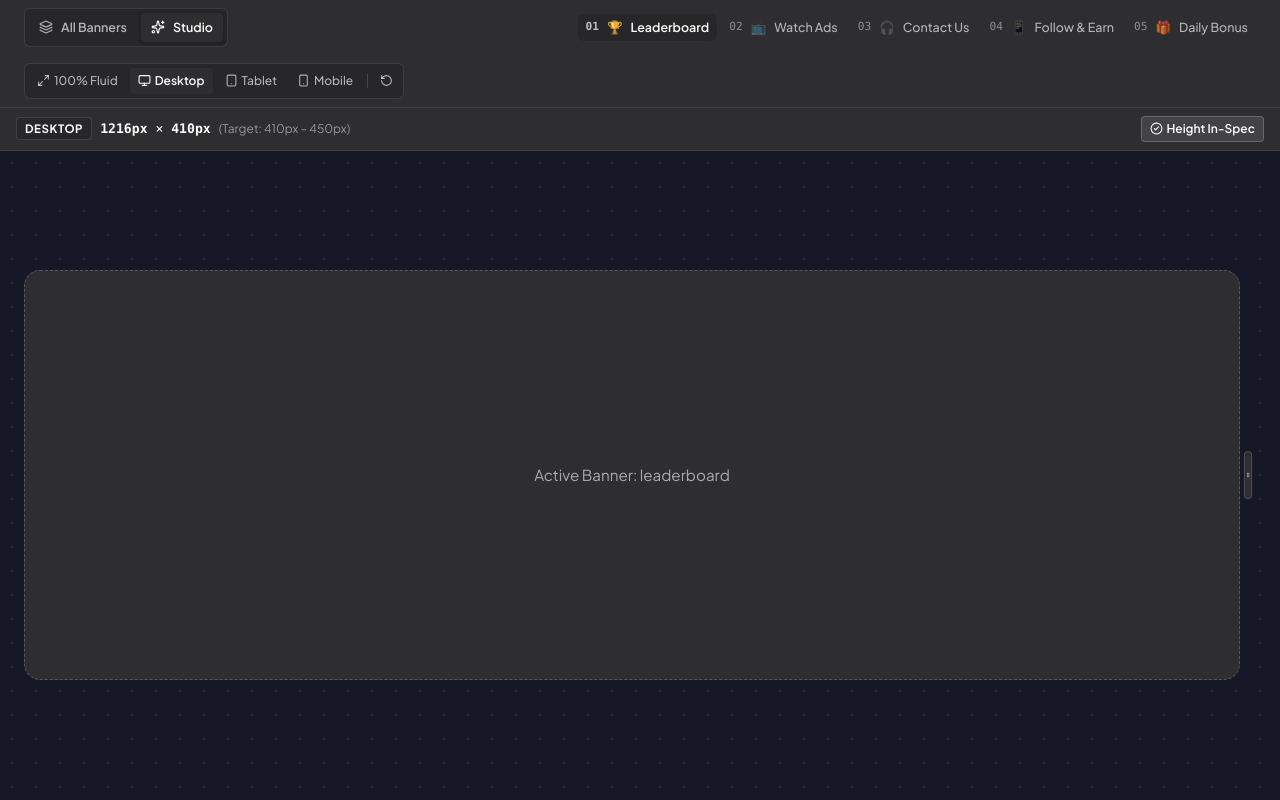
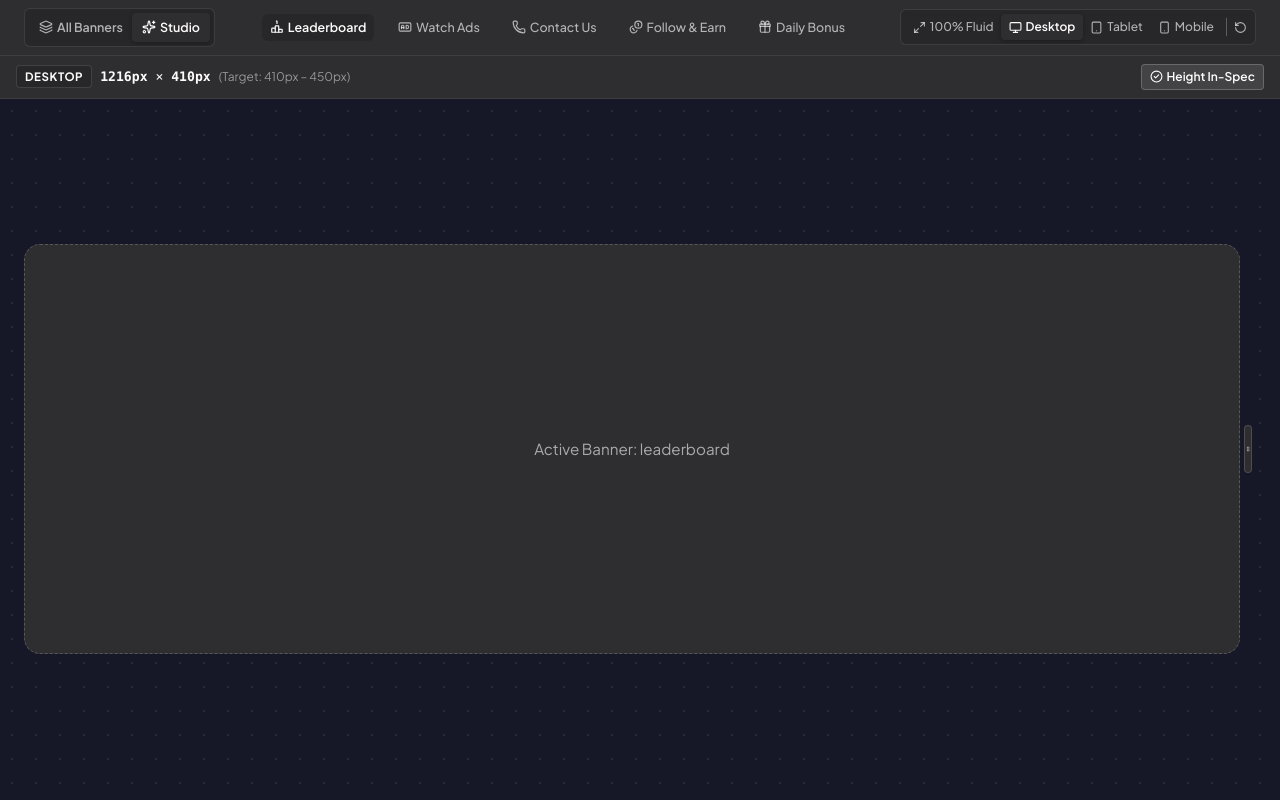
Before and after one commit to tanay-787/veloop-banners, a React (Vite) app: page / in a window 1280 px wide. Both pictures are taken after a click on the button "Studio". Built offline with nearby package versions, Linux system fonts and the light colour scheme.

Commit message:
refactor(header): upgrade studio header controls with bootstrap components and lucide icons

```diff
--- a/src/components/studio/header/StudioHeader.module.css
+++ b/src/components/studio/header/StudioHeader.module.css
@@ -15,7 +15,7 @@
   font-size: 0.78rem;
   padding: 5px 10px;
   cursor: pointer;
-  transition: all 0.15s ease;
+  transition: color 0.15s ease;
 }
 
 .modeBtn:hover {
@@ -23,8 +23,8 @@
 }
 
 .modeBtnActive {
-  background-color: var(--color-card-surface);
-  color: var(--color-white);
+  background-color: var(--color-card-surface) !important;
+  color: var(--color-white) !important;
   box-shadow: 0 1px 4px rgba(0, 0, 0, 0.3);
 }
 
@@ -45,9 +45,9 @@
 }
 
 .tabBtnActive {
-  background-color: var(--color-neutral-soft);
-  border-color: rgba(254, 253, 252, 0.15);
-  color: var(--color-white);
+  background-color: var(--color-neutral-soft) !important;
+  border-color: rgba(254, 253, 252, 0.15) !important;
+  color: var(--color-white) !important;
   font-weight: 600;
 }
 
@@ -68,7 +68,7 @@
   font-weight: 500;
   padding: 4px 8px;
   cursor: pointer;
-  transition: all 0.15s ease;
+  transition: color 0.15s ease;
 }
 
 .viewportBtn:hover {
@@ -76,16 +76,10 @@
 }
 
 .viewportBtnActive {
-  background-color: var(--color-card-surface);
-  color: var(--color-white);
+  background-color: var(--color-card-surface) !important;
+  color: var(--color-white) !important;
   font-weight: 600;
-}
-
-.divider {
-  width: 1px;
-  height: 14px;
-  background-color: rgba(254, 253, 252, 0.15);
-  margin: 0 2px;
+  box-shadow: 0 1px 4px rgba(0, 0, 0, 0.3);
 }
 
 .iconBtn {
@@ -93,7 +87,7 @@
   color: rgba(254, 253, 252, 0.65);
   padding: 4px 6px;
   cursor: pointer;
-  transition: all 0.15s ease;
+  transition: color 0.15s ease;
 }
 
 .iconBtn:hover {
--- a/src/components/studio/header/StudioHeader.tsx
+++ b/src/components/studio/header/StudioHeader.tsx
@@ -7,6 +7,12 @@ import {
   Sparkles,
   Maximize2,
   RotateCcw,
+  Gift,
+  type LucideIcon,
+  Ad,
+  Podium,
+  Phone,
+  Coins,
 } from 'lucide-react'
 import styles from './StudioHeader.module.css'
 
@@ -23,12 +29,12 @@ interface StudioHeaderProps {
   onResetView?: () => void
 }
 
-const BANNERS: { id: BannerId; label: string; number: string; icon: string }[] = [
-  { id: 'leaderboard', label: 'Leaderboard', number: '01', icon: '🏆' },
-  { id: 'watch-ads', label: 'Watch Ads', number: '02', icon: '📺' },
-  { id: 'contact-us', label: 'Contact Us', number: '03', icon: '🎧' },
-  { id: 'follow-earn', label: 'Follow & Earn', number: '04', icon: '📱' },
-  { id: 'daily-bonus', label: 'Daily Bonus', number: '05', icon: '🎁' },
+const BANNERS: { id: BannerId; label: string; number: string; icon: LucideIcon }[] = [
+  { id: 'leaderboard', label: 'Leaderboard', number: '01', icon: Podium },
+  { id: 'watch-ads', label: 'Watch Ads', number: '02', icon: Ad },
+  { id: 'contact-us', label: 'Contact Us', number: '03', icon: Phone },
+  { id: 'follow-earn', label: 'Follow & Earn', number: '04', icon: Coins},
+  { id: 'daily-bonus', label: 'Daily Bonus', number: '05', icon: Gift },
 ]
 
 export const StudioHeader: React.FC<StudioHeaderProps> = ({
@@ -44,11 +50,11 @@ export const StudioHeader: React.FC<StudioHeaderProps> = ({
     <header className={`sticky-top w-100 ${styles.header}`}>
       <div className="container-fluid px-3 px-md-4">
         <div className="d-flex flex-wrap align-items-center justify-content-between gap-3 py-2">
-          {/* Left: View Mode Switcher */}
-          <div className={`d-flex align-items-center gap-1 p-1 rounded-2 ${styles.modeToggleGroup}`}>
+          {/* Left: View Mode Switcher (Bootstrap btn-group) */}
+          <div className={`btn-group btn-group-sm p-1 rounded-2 ${styles.modeToggleGroup}`} role="group" aria-label="View Mode">
             <button
               type="button"
-              className={`d-flex align-items-center gap-2 border-0 fw-semibold rounded-1 ${styles.modeBtn} ${viewMode === 'feed' ? styles.modeBtnActive : ''}`}
+              className={`btn d-flex align-items-center gap-1 border-0 fw-semibold rounded-1 ${styles.modeBtn} ${viewMode === 'feed' ? styles.modeBtnActive : ''}`}
               onClick={() => onViewModeChange('feed')}
             >
               <Layers size={14} />
@@ -56,7 +62,7 @@ export const StudioHeader: React.FC<StudioHeaderProps> = ({
             </button>
             <button
               type="button"
-              className={`d-flex align-items-center gap-2 border-0 fw-semibold rounded-1 ${styles.modeBtn} ${viewMode === 'studio' ? styles.modeBtnActive : ''}`}
+              className={`btn d-flex align-items-center gap-1 border-0 fw-semibold rounded-1 ${styles.modeBtn} ${viewMode === 'studio' ? styles.modeBtnActive : ''}`}
               onClick={() => onViewModeChange('studio')}
             >
               <Sparkles size={14} />
@@ -64,35 +70,39 @@ export const StudioHeader: React.FC<StudioHeaderProps> = ({
             </button>
           </div>
 
-          {/* Center (in Studio mode): Banner Selector Tabs */}
+          {/* Center (in Studio mode): Banner Selector Tabs (Bootstrap nav-pills) */}
           {viewMode === 'studio' && (
-            <div className="d-flex align-items-center gap-1 overflow-x-auto">
+            <ul className="nav nav-pills flex-nowrap overflow-x-auto gap-3 list-unstyled m-0" role="tablist">
               {BANNERS.map((banner) => {
                 const isActive = activeBanner === banner.id
+                const IconComponent = banner.icon
                 return (
+                  <li key={banner.id} className="nav-item" role="presentation">
                     <button
-                    key={banner.id}
                       type="button"
-                    className={`d-flex align-items-center gap-2 border-0 rounded-2 text-nowrap ${styles.tabBtn} ${isActive ? styles.tabBtnActive : ''}`}
+                      role="tab"
+                      aria-selected={isActive}
+                      className={`nav-link d-flex align-items-center gap-1 border-0 rounded-2 text-nowrap ${styles.tabBtn} ${isActive ? styles.tabBtnActive : ''}`}
                       onClick={() => onBannerSelect(banner.id)}
                     >
-                    <span className={`font-monospace ${styles.tabNum}`}>{banner.number}</span>
-                    <span>{banner.icon}</span>
+                      {/* <span className={`font-monospace ${styles.tabNum}`}>{banner.number}</span> */}
+                      <IconComponent size={14} className={styles.tabIcon} />
                       <span>{banner.label}</span>
                     </button>
+                  </li>
                 )
               })}
-            </div>
+            </ul>
           )}
 
-          {/* Right (in Studio mode): Viewport Controls */}
+          {/* Right (in Studio mode): Viewport Controls (Bootstrap btn-group) */}
           {viewMode === 'studio' && (
             <div className="d-flex align-items-center gap-2">
-              <div className={`d-flex align-items-center gap-1 p-1 rounded-2 ${styles.viewportControls}`}>
+              <div className={`btn-group btn-group-sm p-1 rounded-2 align-items-center ${styles.viewportControls}`} role="group" aria-label="Viewport Controls">
                 <button
                   type="button"
                   title="Fluid Width (100%)"
-                  className={`d-flex align-items-center gap-1 border-0 rounded-1 ${styles.viewportBtn} ${activePreset === 'fluid' ? styles.viewportBtnActive : ''}`}
+                  className={`btn d-flex align-items-center gap-1 border-0 rounded-1 ${styles.viewportBtn} ${activePreset === 'fluid' ? styles.viewportBtnActive : ''}`}
                   onClick={() => onPresetChange?.('fluid')}
                 >
                   <Maximize2 size={13} />
@@ -101,7 +111,7 @@ export const StudioHeader: React.FC<StudioHeaderProps> = ({
                 <button
                   type="button"
                   title="Desktop View (1280px)"
-                  className={`d-flex align-items-center gap-1 border-0 rounded-1 ${styles.viewportBtn} ${activePreset === 'desktop' ? styles.viewportBtnActive : ''}`}
+                  className={`btn d-flex align-items-center gap-1 border-0 rounded-1 ${styles.viewportBtn} ${activePreset === 'desktop' ? styles.viewportBtnActive : ''}`}
                   onClick={() => onPresetChange?.('desktop')}
                 >
                   <Monitor size={13} />
@@ -110,7 +120,7 @@ export const StudioHeader: React.FC<StudioHeaderProps> = ({
                 <button
                   type="button"
                   title="Tablet View (768px)"
-                  className={`d-flex align-items-center gap-1 border-0 rounded-1 ${styles.viewportBtn} ${activePreset === 'tablet' ? styles.viewportBtnActive : ''}`}
+                  className={`btn d-flex align-items-center gap-1 border-0 rounded-1 ${styles.viewportBtn} ${activePreset === 'tablet' ? styles.viewportBtnActive : ''}`}
                   onClick={() => onPresetChange?.('tablet')}
                 >
                   <Tablet size={13} />
@@ -119,19 +129,20 @@ export const StudioHeader: React.FC<StudioHeaderProps> = ({
                 <button
                   type="button"
                   title="Mobile View (375px)"
-                  className={`d-flex align-items-center gap-1 border-0 rounded-1 ${styles.viewportBtn} ${activePreset === 'mobile' ? styles.viewportBtnActive : ''}`}
+                  className={`btn d-flex align-items-center gap-1 border-0 rounded-1 ${styles.viewportBtn} ${activePreset === 'mobile' ? styles.viewportBtnActive : ''}`}
                   onClick={() => onPresetChange?.('mobile')}
                 >
                   <Smartphone size={13} />
                   <span className="d-none d-lg-inline">Mobile</span>
                 </button>
 
-                <div className={styles.divider} />
+                {/* Native Bootstrap Vertical Rule */}
+                <div className="vr mx-1 my-1 opacity-25" />
 
                 <button
                   type="button"
                   title="Reset Preview"
-                  className={`d-flex align-items-center justify-content-center border-0 rounded-1 ${styles.iconBtn}`}
+                  className={`btn d-flex align-items-center justify-content-center border-0 rounded-1 p-1 ${styles.iconBtn}`}
                   onClick={onResetView}
                 >
                   <RotateCcw size={13} />
```
Lines whose indentation alone changed are shown as unchanged.
